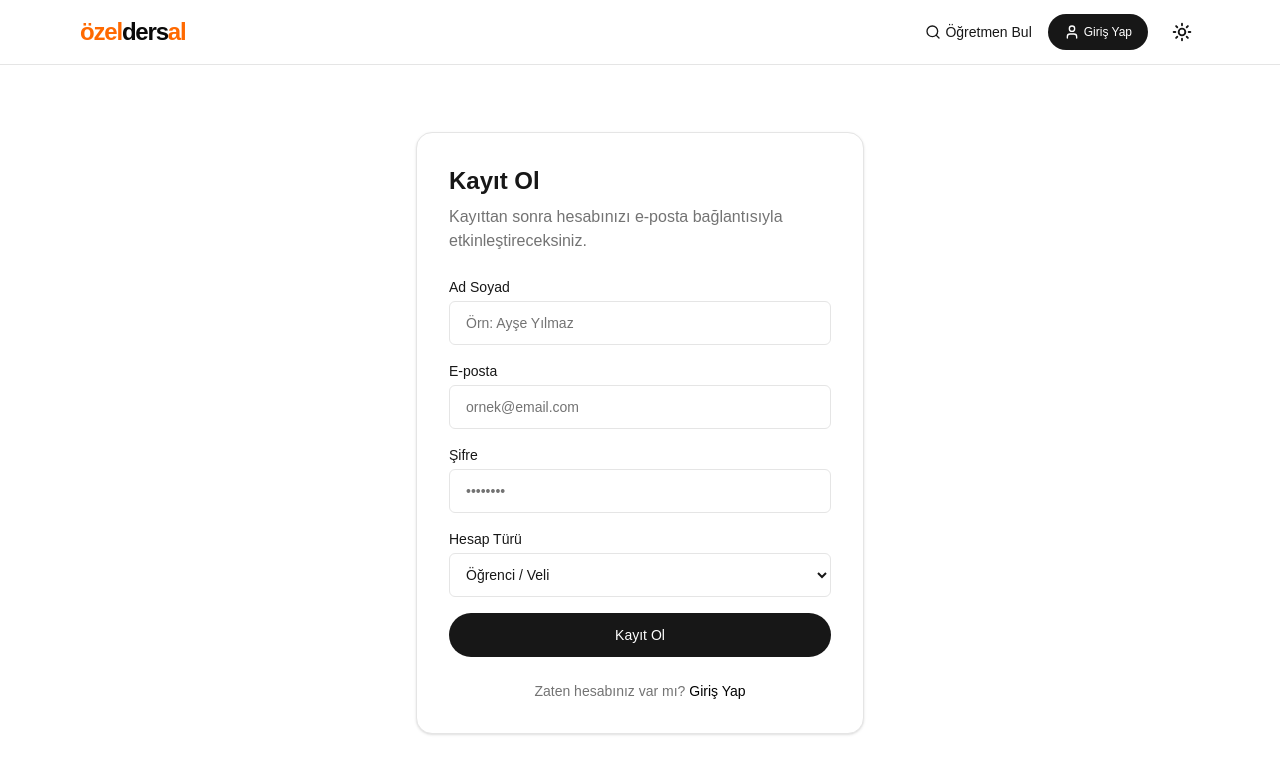
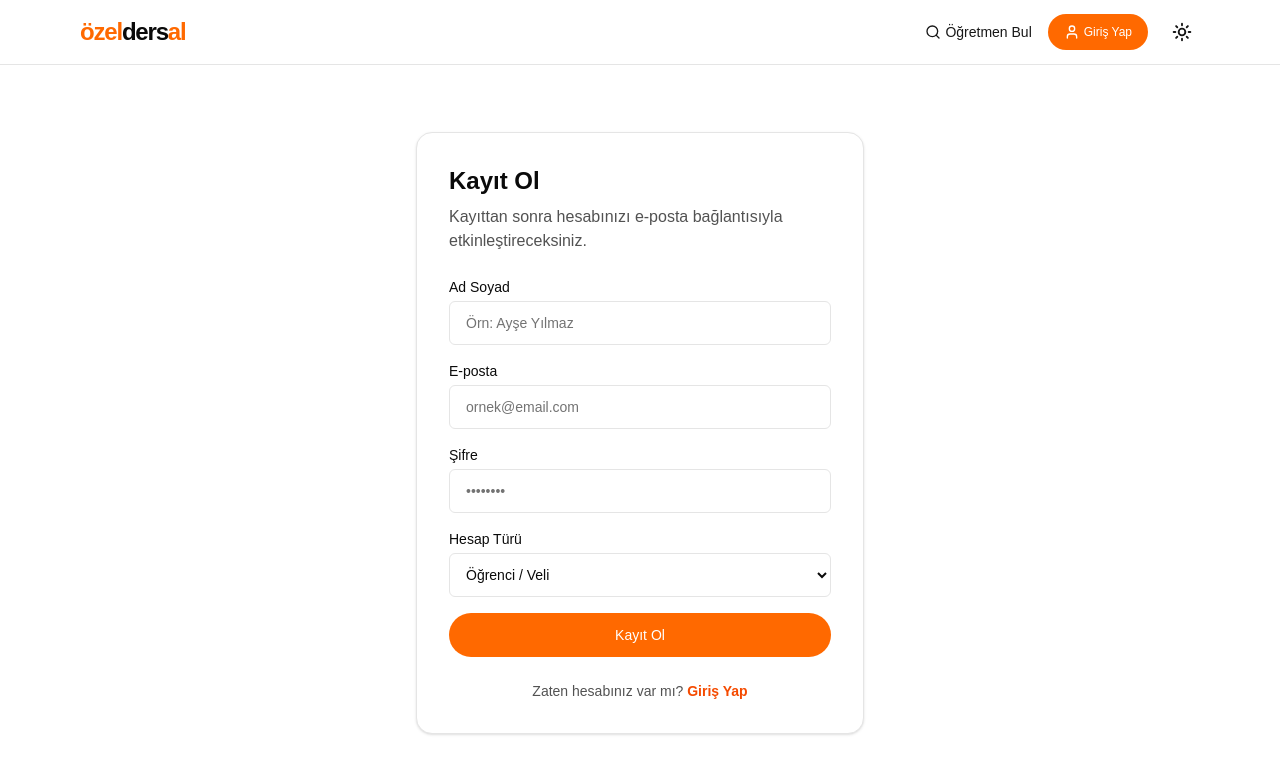
Before and after one commit to MAXMASTER001/ozeldersal, a Next.js app: page /register in a window 1280 px wide. Shown: the top 774 px of the page. Built offline with nearby package versions, Linux system fonts and the light colour scheme; no server answers.

Commit message:
Improve dark mode contrast and brand accents

```diff
--- a/src/app/forgot-password/page.tsx
+++ b/src/app/forgot-password/page.tsx
@@ -12,5 +12,5 @@ export default function ForgotPasswordPage() {
     await requestPasswordReset(email);
     setSubmitted(true);
   }
-  return <main className="flex-1 flex items-center justify-center p-4"><form onSubmit={submit} className="w-full max-w-md rounded-2xl border border-neutral-200 bg-white p-8 shadow-sm"><h1 className="text-2xl font-bold">Şifre sıfırla</h1><p className="mt-2 text-sm text-neutral-600">E-posta adresinizi girin. Hesap varsa bir sıfırlama bağlantısı göndeririz.</p><input className="mt-5 w-full rounded-md border p-3" type="email" required value={email} onChange={(event) => setEmail(event.target.value)} placeholder="ornek@email.com" /><button className="mt-4 w-full rounded-md bg-black px-4 py-3 text-white" type="submit">Bağlantı gönder</button>{submitted && <p className="mt-4 text-sm text-green-700">E-posta adresi kayıtlıysa bağlantı gönderildi.</p>}<p className="mt-5 text-sm"><Link href="/login" className="underline">Girişe dön</Link></p></form></main>;
+  return <main className="flex-1 flex items-center justify-center p-4"><form onSubmit={submit} className="w-full max-w-md rounded-2xl border border-neutral-200 dark:border-neutral-800 bg-white dark:bg-neutral-900 p-8 text-neutral-950 dark:text-neutral-50 shadow-sm"><h1 className="text-2xl font-bold">Şifre sıfırla</h1><p className="mt-2 text-sm text-neutral-600 dark:text-neutral-400">E-posta adresinizi girin. Hesap varsa bir sıfırlama bağlantısı göndeririz.</p><input className="mt-5 w-full rounded-md border border-neutral-300 dark:border-neutral-700 bg-transparent p-3 placeholder:text-neutral-500 focus:outline-none focus:ring-2 focus:ring-orange-500" type="email" required value={email} onChange={(event) => setEmail(event.target.value)} placeholder="ornek@email.com" /><button className="mt-4 w-full rounded-md bg-orange-500 px-4 py-3 text-white hover:bg-orange-600" type="submit">Bağlantı gönder</button>{submitted && <p className="mt-4 text-sm text-green-700 dark:text-green-400">E-posta adresi kayıtlıysa bağlantı gönderildi.</p>}<p className="mt-5 text-sm"><Link href="/login" className="text-orange-600 dark:text-orange-400 underline">Girişe dön</Link></p></form></main>;
 }
--- a/src/app/register/page.tsx
+++ b/src/app/register/page.tsx
@@ -36,9 +36,9 @@ export default function RegisterPage() {
 
   return (
     <div className="flex-1 flex flex-col items-center justify-center p-4">
-      <div className="w-full max-w-md bg-white border border-neutral-200 rounded-2xl p-8 shadow-sm">
+      <div className="w-full max-w-md bg-white text-neutral-950 dark:bg-neutral-900 dark:text-neutral-50 border border-neutral-200 dark:border-neutral-800 rounded-2xl p-8 shadow-sm dark:shadow-black/30">
         <h1 className="text-2xl font-bold mb-2">Kayıt Ol</h1>
-        <p className="text-neutral-500 mb-6">Kayıttan sonra hesabınızı e-posta bağlantısıyla etkinleştireceksiniz.</p>
+        <p className="text-neutral-600 dark:text-neutral-400 mb-6">Kayıttan sonra hesabınızı e-posta bağlantısıyla etkinleştireceksiniz.</p>
 
         {error && (
           <div className="bg-red-50 text-red-600 p-3 rounded-md text-sm mb-4">
@@ -62,7 +62,7 @@ export default function RegisterPage() {
           </div>
           <div>
             <label className="text-sm font-medium mb-1 block">Hesap Türü</label>
-            <select name="role" required className="w-full border border-neutral-200 rounded-md p-3 text-sm bg-transparent outline-none focus:border-black">
+            <select name="role" required className="w-full border border-neutral-200 dark:border-neutral-700 rounded-md p-3 text-sm bg-transparent outline-none focus:border-orange-500">
               <option value="STUDENT">Öğrenci / Veli</option>
               <option value="TEACHER">Öğretmen</option>
             </select>
@@ -72,8 +72,8 @@ export default function RegisterPage() {
           </Button>
         </form>
 
-        <p className="text-center text-sm text-neutral-500 mt-6">
-          Zaten hesabınız var mı? <Link href="/login" className="text-black font-medium">Giriş Yap</Link>
+        <p className="text-center text-sm text-neutral-600 dark:text-neutral-400 mt-6">
+          Zaten hesabınız var mı? <Link href="/login" className="text-orange-600 dark:text-orange-400 font-semibold hover:underline">Giriş Yap</Link>
         </p>
       </div>
     </div>
--- a/src/app/reset-password/page.tsx
+++ b/src/app/reset-password/page.tsx
@@ -14,5 +14,5 @@ export default function ResetPasswordPage() {
     const result = await resetPassword(token, password);
     setMessage(result.error || "Şifreniz yenilendi. Giriş yapabilirsiniz.");
   }
-  return <main className="flex-1 flex items-center justify-center p-4"><form onSubmit={submit} className="w-full max-w-md rounded-2xl border border-neutral-200 bg-white p-8 shadow-sm"><h1 className="text-2xl font-bold">Yeni şifre</h1><input className="mt-5 w-full rounded-md border p-3" type="password" minLength={8} required value={password} onChange={(event) => setPassword(event.target.value)} placeholder="En az 8 karakter" /><button className="mt-4 w-full rounded-md bg-black px-4 py-3 text-white" type="submit">Şifreyi yenile</button>{message && <p className="mt-4 text-sm">{message}</p>}<p className="mt-5 text-sm"><Link href="/login" className="underline">Girişe dön</Link></p></form></main>;
+  return <main className="flex-1 flex items-center justify-center p-4"><form onSubmit={submit} className="w-full max-w-md rounded-2xl border border-neutral-200 dark:border-neutral-800 bg-white dark:bg-neutral-900 p-8 text-neutral-950 dark:text-neutral-50 shadow-sm"><h1 className="text-2xl font-bold">Yeni şifre</h1><input className="mt-5 w-full rounded-md border border-neutral-300 dark:border-neutral-700 bg-transparent p-3 placeholder:text-neutral-500 focus:outline-none focus:ring-2 focus:ring-orange-500" type="password" minLength={8} required value={password} onChange={(event) => setPassword(event.target.value)} placeholder="En az 8 karakter" /><button className="mt-4 w-full rounded-md bg-orange-500 px-4 py-3 text-white hover:bg-orange-600" type="submit">Şifreyi yenile</button>{message && <p className="mt-4 text-sm">{message}</p>}<p className="mt-5 text-sm"><Link href="/login" className="text-orange-600 dark:text-orange-400 underline">Girişe dön</Link></p></form></main>;
 }
--- a/src/components/home/HomeClient.tsx
+++ b/src/components/home/HomeClient.tsx
@@ -70,7 +70,7 @@ export function HomeClient({ popularTeachers, testimonials }: HomeClientProps) {
             />
             <button
               type="submit"
-              className="bg-black dark:bg-white text-white dark:text-black px-6 sm:px-10 py-3 rounded-full font-medium transition-transform hover:scale-[1.02] active:scale-95"
+              className="bg-orange-500 text-white px-6 sm:px-10 py-3 rounded-full font-medium transition-transform hover:bg-orange-600 hover:scale-[1.02] active:scale-95"
             >
               Bul
             </button>
@@ -86,7 +86,7 @@ export function HomeClient({ popularTeachers, testimonials }: HomeClientProps) {
               >
                 <Link
                   href={`/search?q=${tag}`}
-                  className="px-4 py-2 rounded-full text-sm border border-neutral-200 dark:border-neutral-800 text-neutral-600 dark:text-neutral-400 hover:border-black dark:hover:border-white transition-colors bg-white/50 dark:bg-black/50 backdrop-blur-sm"
+                  className="px-4 py-2 rounded-full text-sm border border-neutral-200 dark:border-neutral-800 text-neutral-600 dark:text-neutral-400 hover:border-orange-500 dark:hover:border-orange-400 transition-colors bg-white/50 dark:bg-black/50 backdrop-blur-sm"
                 >
                   {tag}
                 </Link>
--- a/src/components/ui/button.tsx
+++ b/src/components/ui/button.tsx
@@ -8,10 +8,10 @@ export interface ButtonProps
 
 const Button = React.forwardRef<HTMLButtonElement, ButtonProps>(
   ({ className = "", variant = "primary", size = "md", ...props }, ref) => {
-    const baseStyles = "inline-flex items-center justify-center rounded-full font-medium transition-colors focus-visible:outline-none focus-visible:ring-2 focus-visible:ring-neutral-950 disabled:pointer-events-none disabled:opacity-50"
+    const baseStyles = "inline-flex items-center justify-center rounded-full font-medium transition-colors focus-visible:outline-none focus-visible:ring-2 focus-visible:ring-orange-500 focus-visible:ring-offset-2 focus-visible:ring-offset-background disabled:pointer-events-none disabled:opacity-50"
 
     const variants = {
-      primary: "bg-neutral-900 text-white hover:bg-neutral-900/90 dark:bg-neutral-50 dark:text-neutral-900 dark:hover:bg-neutral-50/90",
+      primary: "bg-orange-500 text-white hover:bg-orange-600 dark:bg-orange-500 dark:text-white dark:hover:bg-orange-400",
       secondary: "bg-neutral-100 text-neutral-900 hover:bg-neutral-100/80 dark:bg-neutral-800 dark:text-neutral-50 dark:hover:bg-neutral-800/80",
       outline: "border border-neutral-200 bg-white hover:bg-neutral-100 hover:text-neutral-900 dark:border-neutral-800 dark:bg-neutral-950 dark:hover:bg-neutral-800 dark:hover:text-neutral-50",
       ghost: "hover:bg-neutral-100 hover:text-neutral-900 dark:hover:bg-neutral-800 dark:hover:text-neutral-50",
--- a/src/components/ui/input.tsx
+++ b/src/components/ui/input.tsx
@@ -7,7 +7,7 @@ const Input = React.forwardRef<HTMLInputElement, InputProps>(
     return (
       <input
         type={type}
-        className={`flex h-11 w-full rounded-md border border-neutral-200 bg-transparent px-4 py-2 text-sm transition-colors file:border-0 file:bg-transparent file:text-sm file:font-medium placeholder:text-neutral-500 focus-visible:outline-none focus-visible:ring-2 focus-visible:ring-neutral-950 disabled:cursor-not-allowed disabled:opacity-50 dark:border-neutral-800 dark:placeholder:text-neutral-400 dark:focus-visible:ring-neutral-300 ${className}`}
+        className={`flex h-11 w-full rounded-md border border-neutral-200 bg-transparent px-4 py-2 text-sm transition-colors file:border-0 file:bg-transparent file:text-sm file:font-medium placeholder:text-neutral-500 focus-visible:outline-none focus-visible:ring-2 focus-visible:ring-orange-500 disabled:cursor-not-allowed disabled:opacity-50 dark:border-neutral-700 dark:placeholder:text-neutral-400 ${className}`}
         ref={ref}
         {...props}
       />
```
Also changed, not shown: src/app/login/page.tsx (+6 -6 lines), src/app/verify-email/page.tsx (+4 -4 lines).
